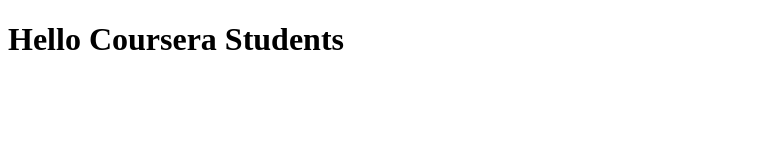
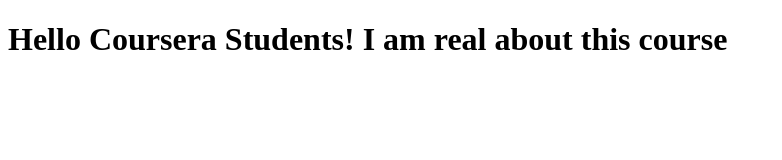
Before and after one commit to georgekunchattil1992479/coursera-test, a plain HTML site: page index.html in a window 1280 px wide. Shown: the whole page, without its empty margins (0-782 px from the left). Drawn offline with Linux system fonts and the light colour scheme.

Commit message:
Next version of web file

```diff
--- a/index.html
+++ b/index.html
@@ -7,6 +7,6 @@
     <meta name="viewport" content="width=device-width, initial-scale=1">
 </head>
 <body>
-    <h1>Hello Coursera Students</h1>
+    <h1>Hello Coursera Students! I am real about this course</h1>
 </body>
 </html>
```
